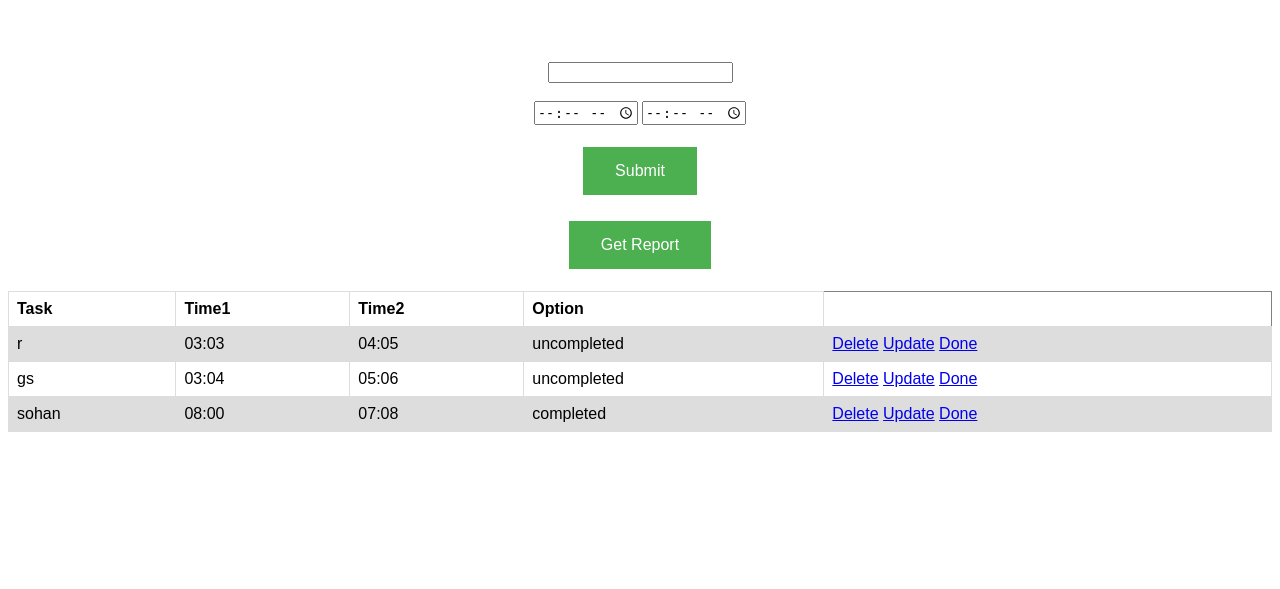
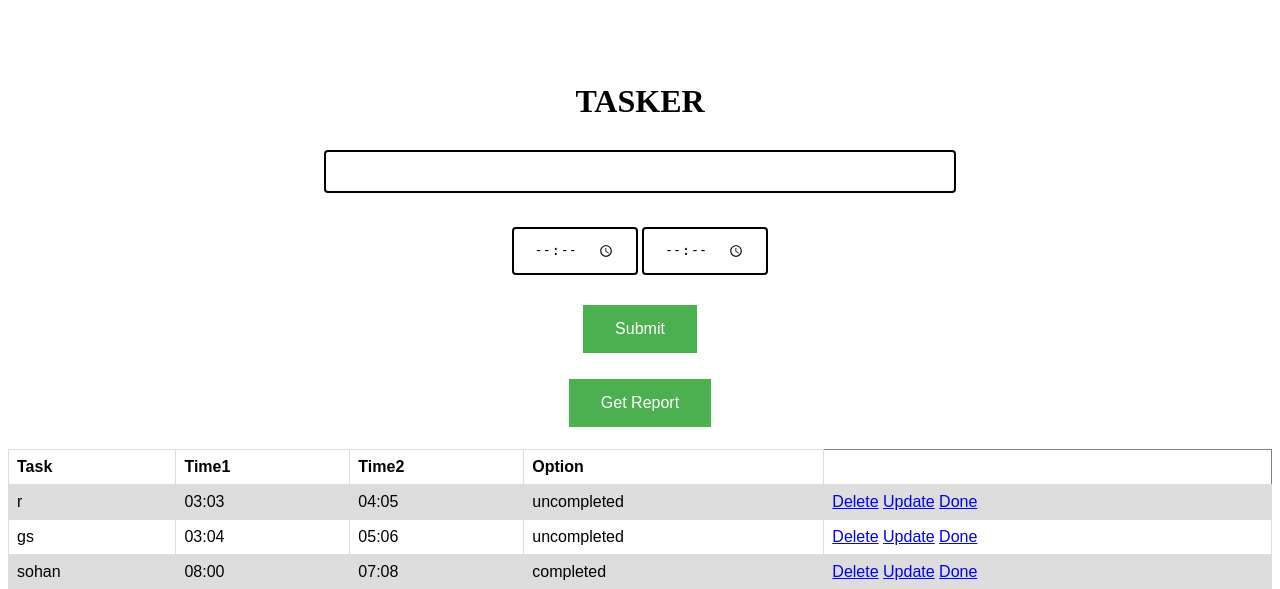
Before and after one commit to projectviit/Codegym2019, a Flask app: page / in a window 1280 px wide. Shown: the top 589 px of the page. Run offline with Flask 2, Linux system fonts and the light colour scheme; data comes from the database, SQL or seed files in the repository; both versions use the stored data as it was after the commit.

Commit message:
Tasker: Revision 1.0.2 - Fixed some bugs - Beautified the page
Co-authored-by: sohan-k <sohankale63@gmail.com>
Co-authored-by: Anivedh Auradkar <anivedh555@gmail.com>
Co-authored-by: Aditya <adityab7@protonmail.com>

```diff
--- a/app.py
+++ b/app.py
@@ -10,6 +10,7 @@ import datetime
 
 app.config['SQLALCHEMY_DATABASE_URI'] = 'sqlite:///read.db'
 db = SQLAlchemy(app)
+
 
 class Task(db.Model):
 
@@ -24,19 +25,14 @@ class Task(db.Model):
 
 @app.route('/',methods = ['POST','GET'])
 def index():
+    flag = 0
     if request.method == 'POST':
         new_task1 = request.form.get('task')
         time1 = request.form.get('time1')
         time2 = request.form.get('time2')
         tasks = Task.query.order_by(Task.time1).all()
-        flag = 0
-        if new_task1!="" and time1!="" and time2!="":
-            for task in tasks:
-                if time1==task.time1 and time2==task.time2:
-                    flag = 1
-        else:
-            print("Enter all the parameters")
-        if flag == 0:
+        if tasks==[] and new_task1!="" and time1!="" and time2!="":
+            flag=1
             try:
                 t =Task(task=new_task1, time1 = time1,time2= time2 )
                 db.session.add(t)
@@ -44,6 +40,22 @@ def index():
             except:
                 return "There was a problem"
             return redirect('/')
+            #for task in tasks:
+            #    if time1==task.time1 and time2==task.time2:
+            #        flag = 1
+        elif tasks != [] and new_task1!="" and time1!="" and time2!="":
+            flag2=0
+            for task in tasks:
+                if time1==task.time1 and time2==task.time2:
+                    flag2=1
+            if flag2==0:
+                    try:
+                        t =Task(task=new_task1, time1 = time1,time2= time2 )
+                        db.session.add(t)
+                        db.session.commit()
+                    except:
+                        return "There was a problem"
+                    return redirect('/')
 
 
     tasks = Task.query.order_by(Task.time1).all()
@@ -93,4 +105,4 @@ def getreport():
 #if __name__ == "__main__":
 #      Timer(1, open_browser).start();
 if __name__ == "__main__":
-    app.run()
+    app.run(debug="True")
--- a/templates/index.html
+++ b/templates/index.html
@@ -33,6 +33,29 @@
           margin: 4px 2px;
           cursor: pointer;
         }
+        .button[type=submit]:hover {
+        background-color: #45a049;
+        }
+        input[type=text], select {
+        width: 50%;
+        padding: 12px 20px;
+        margin: 8px 0;
+        display: inline-block;
+        border: 2px solid #000000;
+        border-radius: 4px;
+        box-sizing: border-box;
+        }
+        input[type=time], select {
+        width: 10%;
+        padding: 12px 20px;
+        margin: 8px 0;
+        display: inline-block;
+        border: 2px solid #000000;
+        border-radius: 4px;
+        box-sizing: border-box;
+        }
+
+
         </style>
 </head>
 <body>
@@ -40,17 +63,18 @@
     </br>
   </br>
 </br>
+<h1 align="center">TASKER</h1>
         <form action="/" method="POST" align="center" >
 
             <input type="text" name="task" id = "task" ></br></br>
-            <input type="time" name="time1" id="time1">
+            <input type="time" name="time1" id="time1" font-size="5">
             <input type="time" name="time2" id="time2"></br></br>
             <button type="submit" class="button"> Submit</button></br></br>
         </form>
 
         <form  action="/getreport"align="center">
 
-          <button  class="button" onclick="getreport()"> Get Report</button></br></br>
+          <button  type="submit" class="button" onclick="getreport()"> Get Report</button></br></br>
       </form>
 
         <table border="1" align="center">
@@ -77,5 +101,6 @@
         </table>
     </div>
 
+
 </body>
 </html>
--- a/templates/update.html
+++ b/templates/update.html
@@ -18,6 +18,7 @@
           margin: 4px 2px;
           cursor: pointer;
         }
+
         </style>
 </head>
 <body>
```
Also changed, not shown: read.db.
